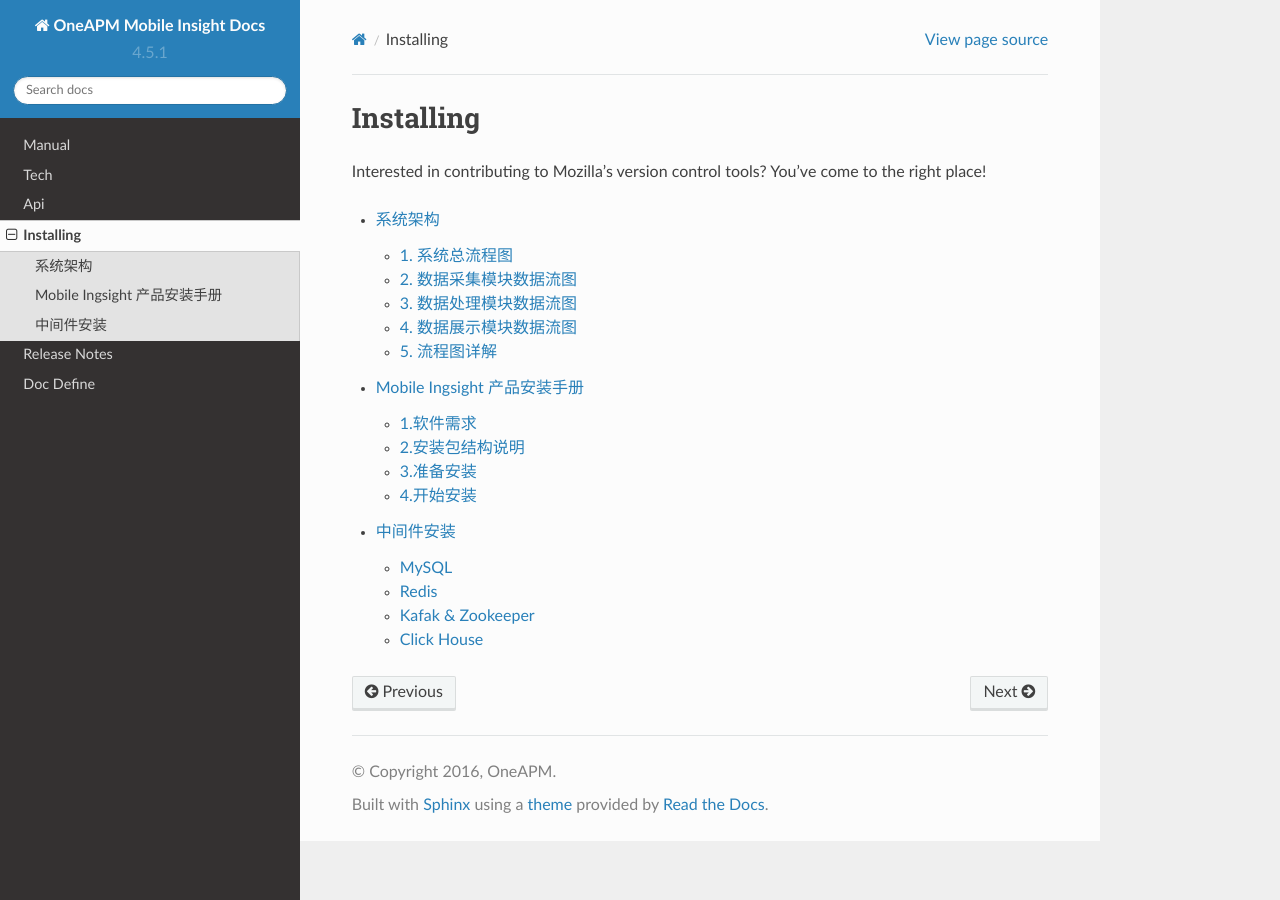
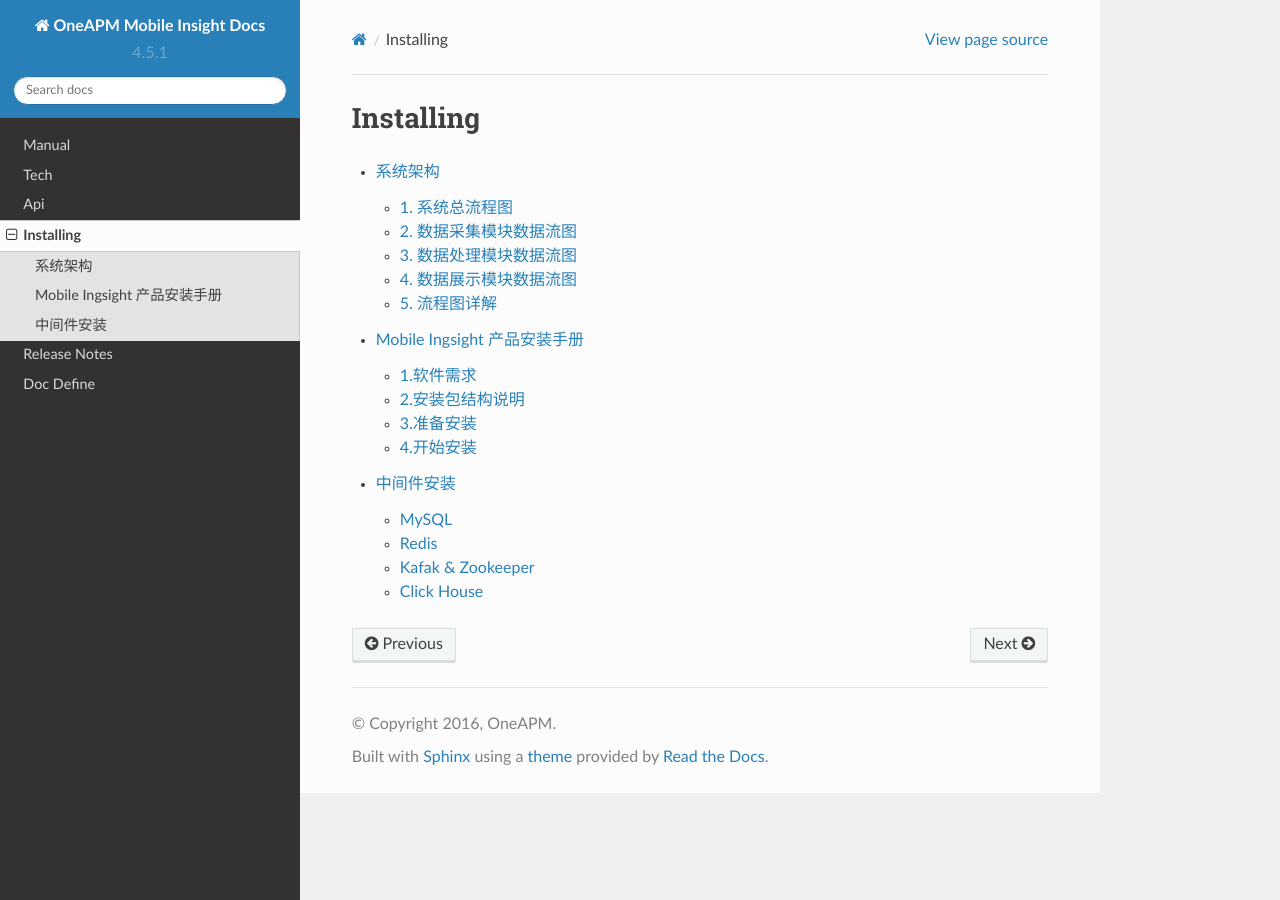
Before and after one commit to gardenias/docs-test, a Sphinx documentation site: the page built from docs/installing/index.rst, in a window 1280 px wide. Built offline with Sphinx 7.4.7 and the Read the Docs theme 2.0.0, drawn with Linux system fonts in a browser that asks for light colours.

Commit message:
update format

```diff
--- a/docs/installing/index.rst
+++ b/docs/installing/index.rst
@@ -3,9 +3,6 @@
 ===============
 Installing
 ===============
-
-Interested in contributing to Mozilla's version control tools? You've
-come to the right place!
 
 .. toctree::
    :maxdepth: 2
```
